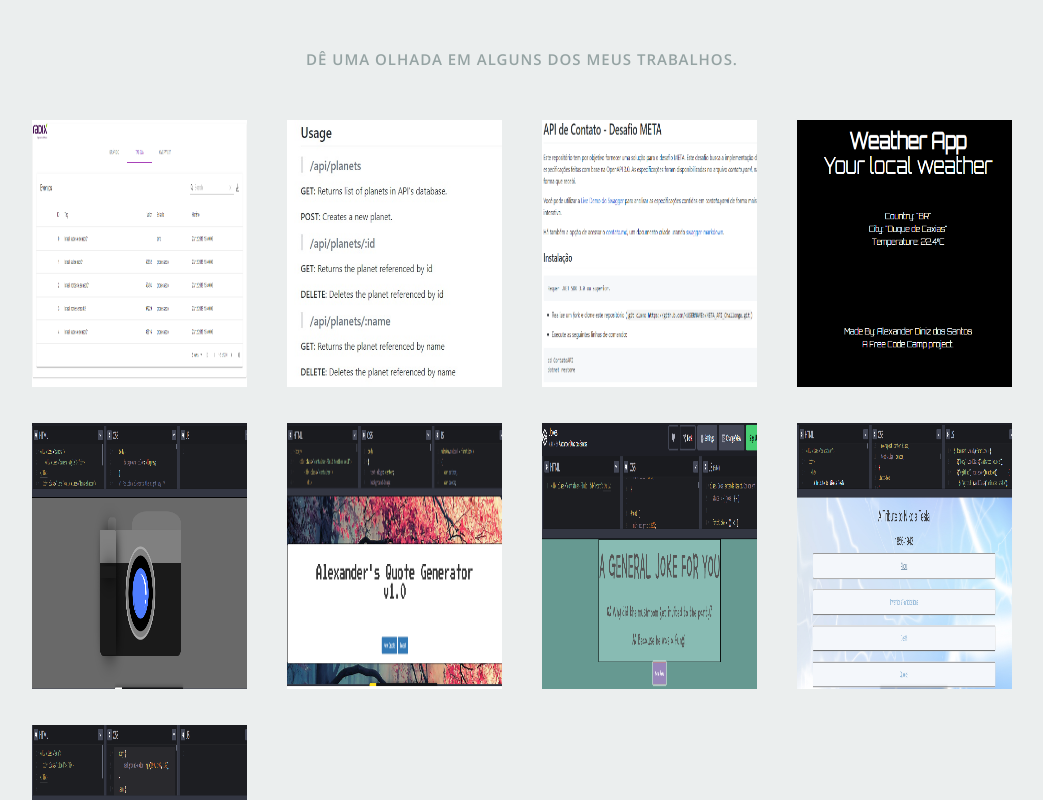
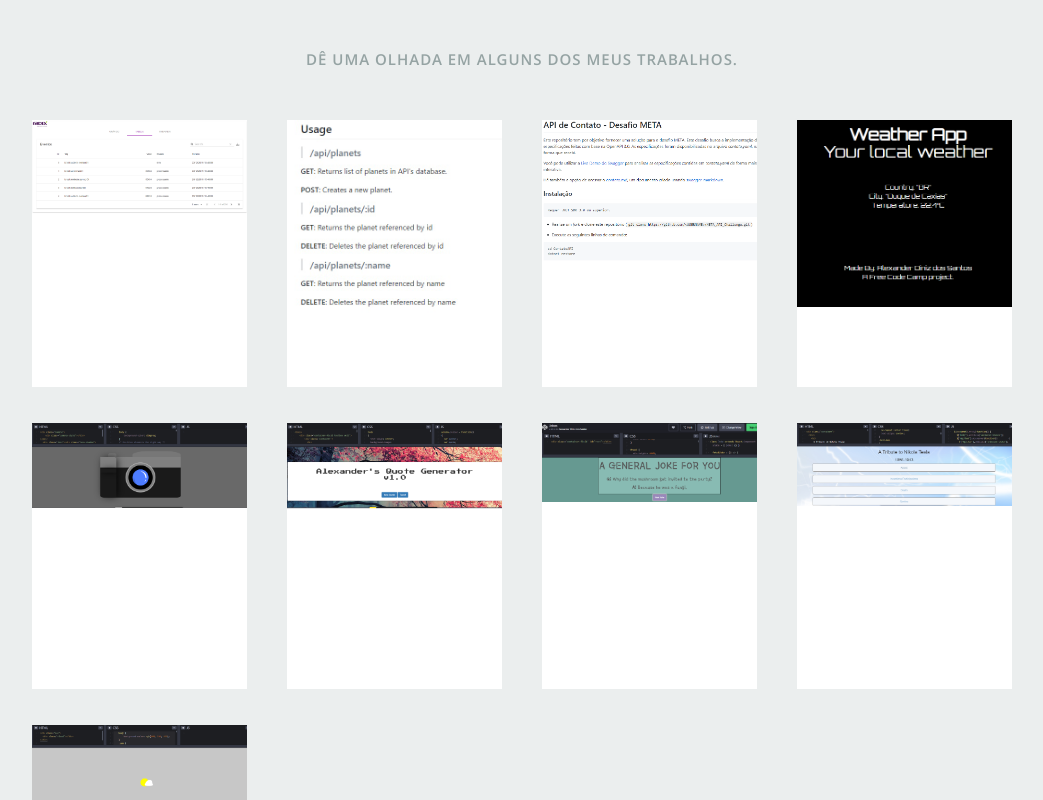
Before and after one commit to Ronkiro/ronkiro.github.io, a React (Create React App) app: page / in a window 1280 px wide. Shown: the part 3360-4160 px from the top of the page, without its empty margins (118-1161 px from the left). Built offline with nearby package versions, Linux system fonts and the light colour scheme.

Commit message:
Melhorando visualização de img

```diff
--- a/public/css/layout.css
+++ b/public/css/layout.css
@@ -1007,3 +1007,8 @@ footer .social-links li:first-child { margin-left: 0; }
 .item-size {
    height: 33.3333vh;
 }
+.item-img {
+   max-width:100%;
+   height:100%;
+   object-fit: cover;
+}
--- a/src/components/Portfolio.js
+++ b/src/components/Portfolio.js
@@ -14,7 +14,7 @@ export default class Porfolio extends Component {
                 <div className="columns portfolio-item">
                   <div className="item-wrap item-size">
                     <a href={ `${item.imgurl}` }>
-                      <img alt="Project" src={`${item.imgurl}`} className="item-img item-size"/>
+                      <img alt="Project" src={`${item.imgurl}`} className="item-img"/>
                       <div className="overlay">
                         <div className="portfolio-item-meta">
                           <h5>{item.name}</h5>
```
